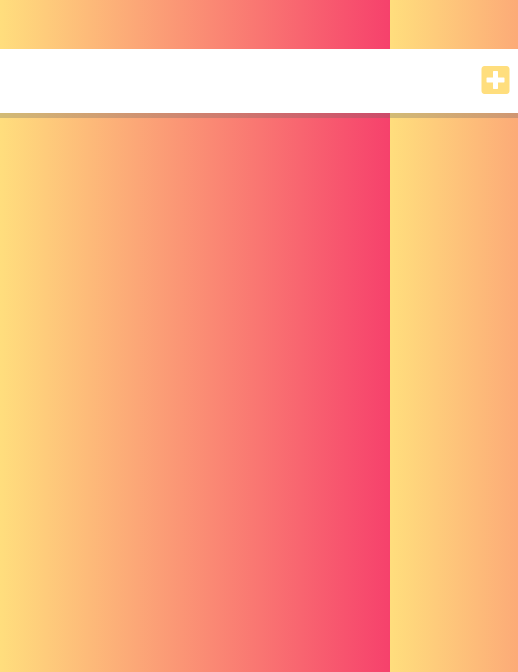
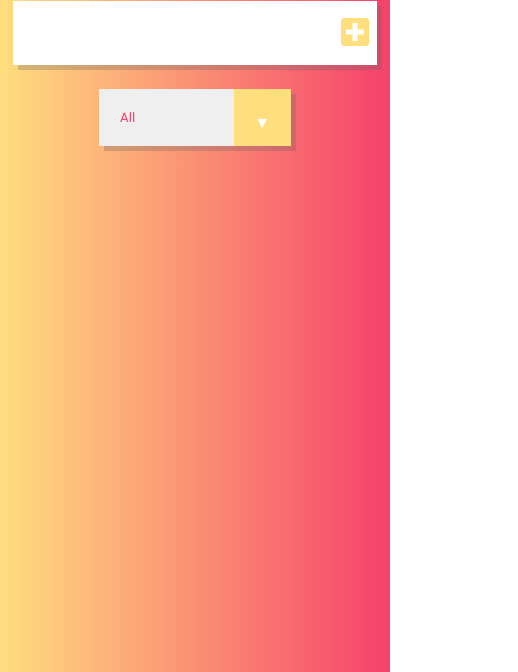
Before and after one commit to Nickkal17/Todo-List--html--css--javascript, a plain HTML site: page index.html in a window 390 px wide. Shown: the part 172-844 px from the top of the page, 518 px wide, since content can reach past the window. Drawn offline with Linux system fonts and the light colour scheme.

Commit message:
Update style.css

```diff
--- a/style.css
+++ b/style.css
@@ -20,6 +20,7 @@ body {
 h1, form {
     min-height: 20vh;
     display: flex;
+    flex-flow: row wrap;
     justify-content: center;
     align-items: center;
 }
@@ -31,7 +32,6 @@ form input, form button {
     background: white;
     box-shadow: var(--box-shadow);
 }
-
 form button {
     color: var(--primary-color);
     cursor: pointer;
@@ -137,3 +137,9 @@ select{
     overflow: hidden;
     box-shadow: var(--box-shadow);
 }
+
+@media (max-width: 800px) {
+    .todo-input {
+        max-width: 20rem;
+    }
+}
```
